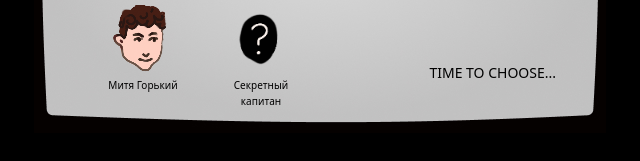
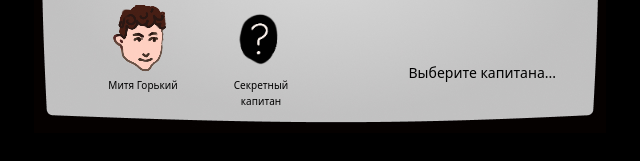
Before and after one commit to askerovtamerlan/showmanbattle-game, a plain HTML site: page index.html in a window 1280 px wide. Shown: the part 217-378 px from the top of the page, 320-960 px from the left. Drawn offline with Linux system fonts and the light colour scheme.

Commit message:
last temp

```diff
--- a/css/style.css
+++ b/css/style.css
@@ -101,7 +101,7 @@ h3 {
   font-size: 14px;
   font-weight: medium;
   color: black;
-  text-transform: uppercase;
+  /* text-transform: uppercase; */
   text-align: right;
   font-family: system-ui, -apple-system, BlinkMacSystemFont, 'Segoe UI', Roboto, Oxygen, Ubuntu, Cantarell, 'Open Sans', 'Helvetica Neue', sans-serif;
 }
--- a/index.html
+++ b/index.html
@@ -25,7 +25,7 @@
         <div><img id="img-8" src="./img/heads/head-8.png" alt="">Артем Астровлян</div>
         <div><img id="img-9" src="./img/heads/head-9.png" alt="">Митя Горький</div>
         <div><img id="img-10" src="./img/heads/head-10.png" alt="">Секретный <br> капитан</div>
-        <h1>Time to choose...</h1>
+        <h1>Выберите капитана...</h1>
       </div>
     </div>
     <!-- <a href="https://shtange.github.io/catch-the-egg/" class="logo">Catch The Egg</a> -->
```
